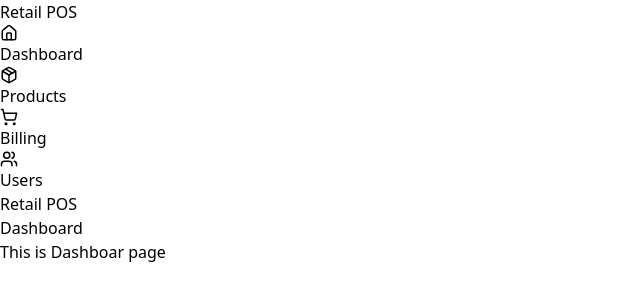
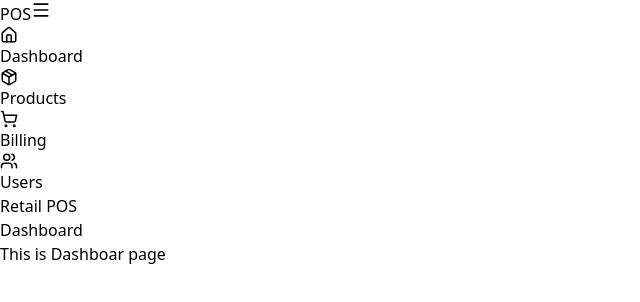
Before and after one commit to manojhp24/retail-pos-billing-frontend, a React (Vite) app: page / in a window 1280 px wide. Shown: the top 302 px of the page, without its empty margins (0-640 px from the left). Built offline with nearby package versions, Linux system fonts and the light colour scheme.

Commit message:
main-layout completed

```diff
--- a/src/features/shared/layout/MainLayout.jsx
+++ b/src/features/shared/layout/MainLayout.jsx
@@ -1,59 +1,77 @@
 import { Link, useLocation } from "react-router-dom";
-import { Home,Package,ShoppingCart,Users} from "lucide-react"
+import { Home, Package, ShoppingCart, Users, Menu } from "lucide-react";
+import { useState } from "react";
 
 const MainLayout = ({ children }) => {
   const location = useLocation();
+  const [isOpen, setIsOpen] = useState(true);
 
   const menu = [
-    { name: "Dashboard", path: "/dashboard",icon:Home },
-    { name: "Products", path: "/products", icon:Package},
-    { name: "Billing", path: "/billing", icon:ShoppingCart },
-    { name: "Users", path: "/users", icon:Users },
+    { name: "Dashboard", path: "/dashboard", icon: Home },
+    { name: "Products", path: "/products", icon: Package },
+    { name: "Billing", path: "/billing", icon: ShoppingCart },
+    { name: "Users", path: "/users", icon: Users },
   ];
 
   return (
     <div className="flex h-screen">
+
       {/* Sidebar */}
-      <div className="w-60 bg-gray-900 flex flex-col text-white">
-        {/* Logo */}
-        <div className="flex items-center justify-center p-4 text-xl font-semibold">
-          Retail POS
+      <div className={`bg-gray-900 text-white flex flex-col transition-all duration-300 ${isOpen ? "w-64" : "w-16"}`}>
+
+        {/* Top (Logo + Toggle) */}
+        <div className="flex items-center justify-between p-4">
+          {isOpen && <span className="text-lg font-semibold">POS</span>}
+          <button onClick={() => setIsOpen(!isOpen)}>
+            <Menu size={20} />
+          </button>
         </div>
 
         {/* Menu */}
-        <div className="flex flex-col gap-2 px-2">
+        <div className="flex flex-col gap-2 px-2 items-center">
           {menu.map((item) => {
-            const Icon = item.icon
+            const Icon = item.icon;
+
             return (
-
               <Link
                 key={item.path}
                 to={item.path}
-              className={`p-2 rounded-md flex items-center gap-2 ${
+                className={`relative flex ${isOpen ? "items-center" : "justify-center"}  gap-3 p-2 w-full rounded-md group ${
                   location.pathname === item.path
                     ? "bg-blue-600"
                     : "hover:bg-gray-700"
                 }`}
               >
-                <Icon size={18}/>
+                <Icon size={18} />
+
+                {/* Show text only if open */}
+                {isOpen && <span>{item.name}</span>}
+
+                {/* Tooltip when collapsed */}
+                {!isOpen && (
+                  <span className="absolute left-14 bg-black text-white text-xs px-2 py-1 rounded opacity-0 group-hover:opacity-100 transition">
                     {item.name}
+                  </span>
+                )}
               </Link>
-          )
+            );
           })}
         </div>
       </div>
 
       {/* Right side */}
       <div className="flex flex-1 flex-col bg-gray-100">
+
         {/* Header */}
         <div className="h-16 bg-white flex items-center px-4 shadow">
           <h2 className="text-lg font-medium">Retail POS</h2>
         </div>
 
-        {/* Dynamic Content */}
+        {/* Content */}
         <div className="m-4 flex-1 bg-white p-6 rounded-xl shadow overflow-auto">
           {children}
         </div>
+
       </div>
     </div>
   );
```
Lines whose indentation alone changed are shown as unchanged.
